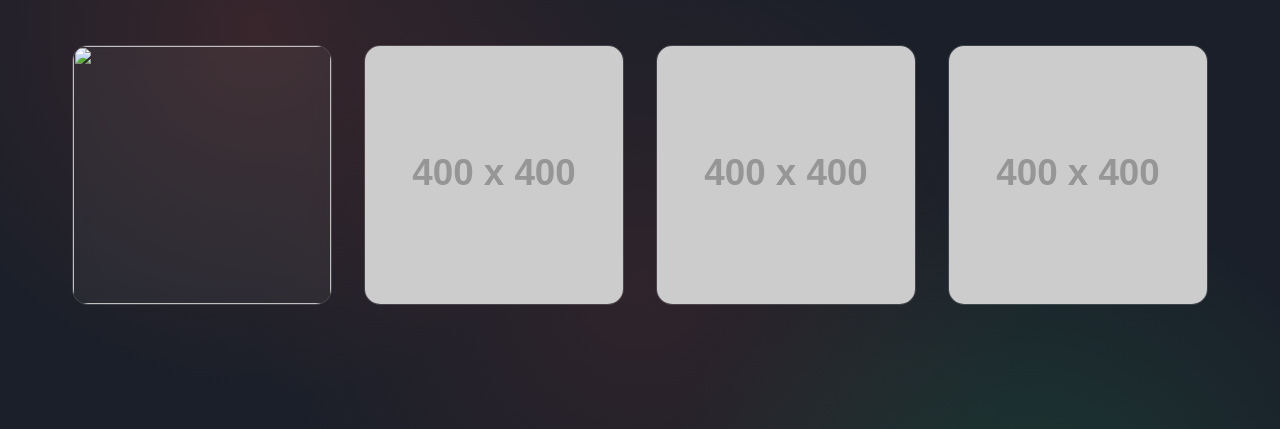
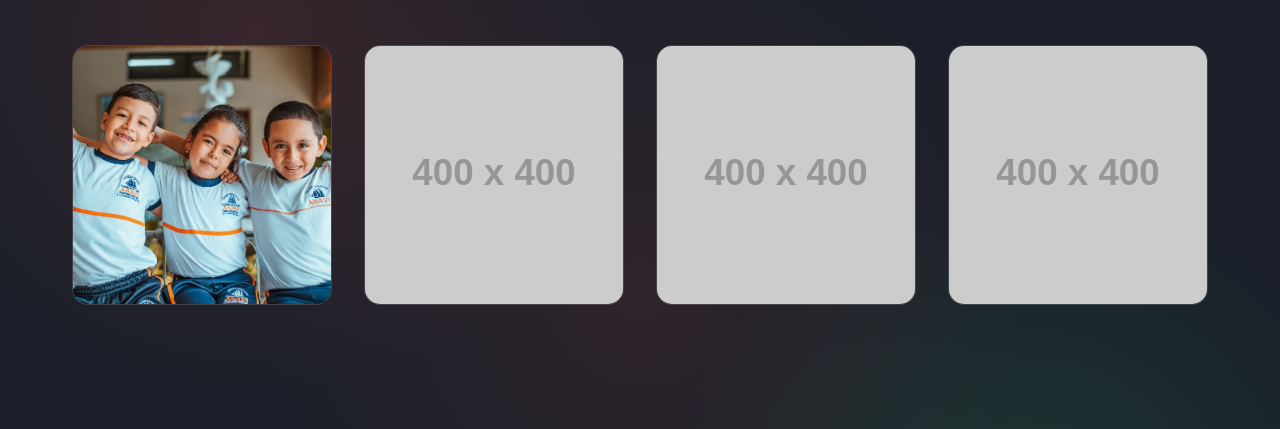
Before and after one commit to LuisCruz-1/recuerdos2024, a plain HTML site: page index.html in a window 1280 px wide. Shown: the part 143-572 px from the top of the page. Drawn offline with Linux system fonts and the light colour scheme; the site is published under a folder, as on GitHub Pages, so addresses that start at the root find nothing; placeholder pictures from the web are drawn by us.

Commit message:
Update index.html

```diff
--- a/index.html
+++ b/index.html
@@ -160,7 +160,7 @@
         <div class="photo-grid">
             <!-- Cada contenedor de foto -->
             <div class="photo-container">
-                <img src="/images/1.jpg" class="photo">
+                <img src="./images/1.jpg" class="photo">
             </div>
             <div class="photo-container">
                 <img src="https://via.placeholder.com/400" class="photo">
```
